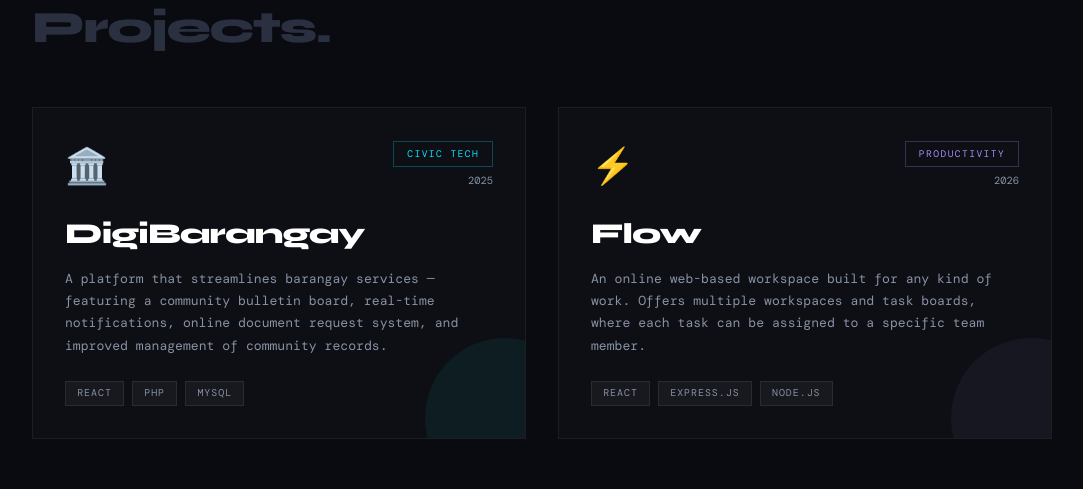
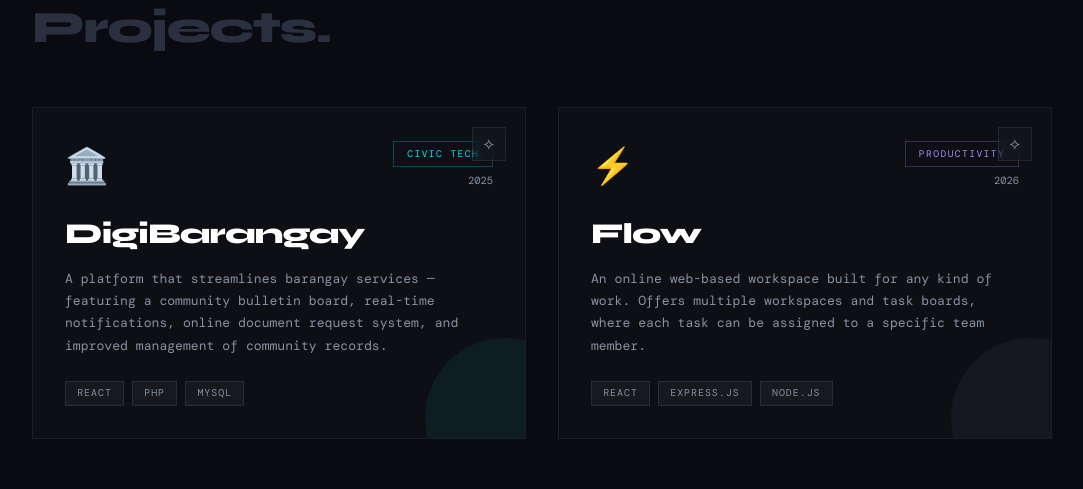
Before and after one commit to SyJared/symmon-portfolio, a React (Vite) app: page / in a window 1280 px wide. Shown: the part 1737-2226 px from the top of the page, without its empty margins (98-1181 px from the left). Built offline with nearby package versions, Linux system fonts and the light colour scheme; a web font is replaced by a local one.

Commit message:
add demo to flow

```diff
--- a/src/Portfolio.jsx
+++ b/src/Portfolio.jsx
@@ -48,7 +48,8 @@ const PROJECTS = [
     stack: ["React", "PHP", "MySQL"],
     color: "#00e5ff",
     icon: "🏛️",
-    github: "https://github.com/SyJared/digibaranggay"
+    github: "https://github.com/SyJared/digibaranggay",
+    demo: "https://flow-demo-gold.vercel.app",
   },
   {
     title: "Flow",
@@ -681,6 +682,53 @@ const sendEmail = (e) => {
       pointer-events: none;
       transition: opacity 0.3s;
     }
+      .project-github-btn {
+  position: absolute;
+  top: 1.2rem;
+  right: 1.2rem;
+
+  width: 34px;
+  height: 34px;
+
+  display: flex;
+  align-items: center;
+  justify-content: center;
+
+  border: 1px solid rgba(255,255,255,0.08);
+  background: rgba(255,255,255,0.02);
+  color: #8892a4;
+
+  cursor: pointer;
+  transition: all 0.25s ease;
+
+  backdrop-filter: blur(6px);
+}
+
+.project-github-btn:hover {
+  transform: translateY(-2px);
+  border-color: rgba(255,255,255,0.2);
+  color: #fff;
+  background: rgba(255,255,255,0.05);
+}
+  .project-card::after {
+  content: "Open →";
+  position: absolute;
+  bottom: 1.2rem;
+  right: 1.5rem;
+
+  font-size: 0.65rem;
+  color: rgba(255,255,255,0.25);
+  letter-spacing: 0.1em;
+
+  opacity: 0;
+  transform: translateY(4px);
+  transition: all 0.3s ease;
+}
+
+.project-card:hover::after {
+  opacity: 1;
+  transform: translateY(0);
+}
     .project-card:hover .project-glow { opacity: 0.12; }
 
     /* CONTACT */
@@ -937,7 +985,8 @@ const sendEmail = (e) => {
                 style={{
                   transitionDelay: `${i * 0.15}s`,
                   "--card-color": p.color
-                }}  onClick={() => window.open(p.github, "_blank", "noopener,noreferrer")}
+                }}
+                onClick={() => window.open(p.demo || p.github, "_blank", "noopener,noreferrer")}
               >
                 <div
                   className="project-card"
@@ -952,12 +1001,29 @@ const sendEmail = (e) => {
                 >
                   <div className="project-card-header">
                     <div className="project-icon">{p.icon}</div>
+
                     <div className="project-meta">
-                      <span className="project-tag" style={{ borderColor: `${p.color}44`, color: p.color }}>
+                      <span
+                        className="project-tag"
+                        style={{ borderColor: `${p.color}44`, color: p.color }}
+                      >
                         {p.tag}
                       </span>
+
                       <div className="project-year">{p.year}</div>
                     </div>
+
+                    {/* NEW: GitHub button */}
+                    <button
+                      className="project-github-btn"
+                      onClick={(e) => {
+                        e.stopPropagation();
+                        window.open(p.github, "_blank", "noopener,noreferrer");
+                      }}
+                      aria-label="Open GitHub"
+                    >
+                      ⟡
+                    </button>
                   </div>
                   <div className="project-title">{p.title}</div>
                   <p className="project-desc">{p.description}</p>
```
Also changed, not shown: 1 other file (tests, documents, lock files or other folders).
